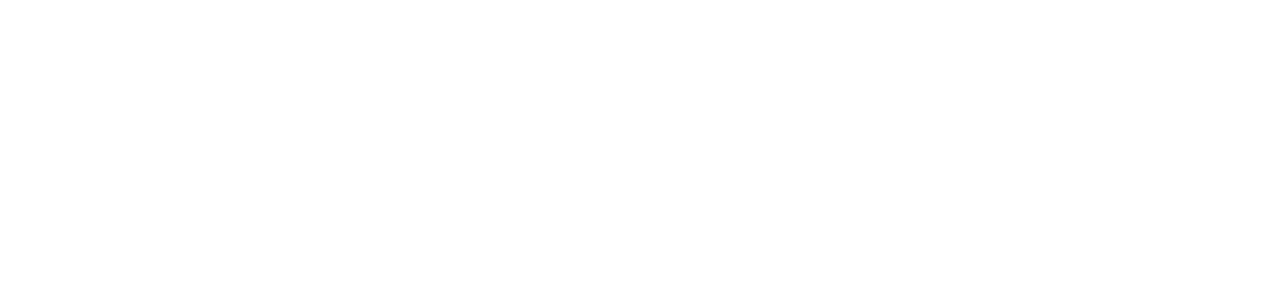
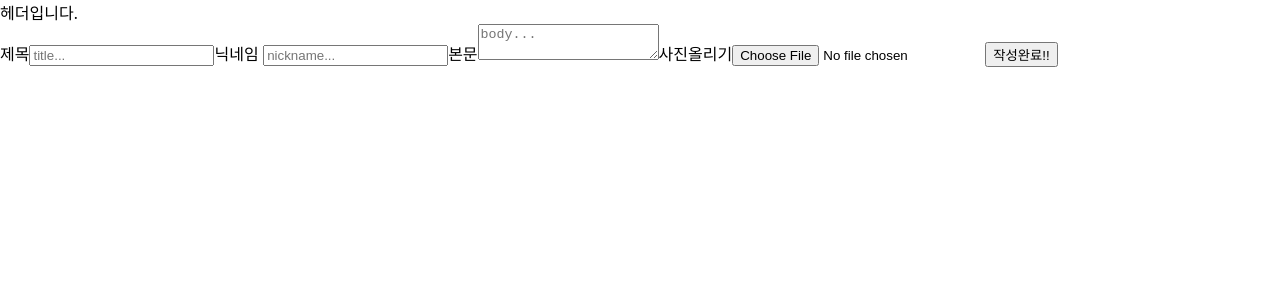
Before and after one commit to mingdolacucudas/gaebalLog, a React (Create React App) app: page /post in a window 1280 px wide. Shown: the top 300 px of the page. Built offline with nearby package versions, Linux system fonts and the light colour scheme.

Commit message:
포스트페이지뼈대완료

```diff
--- a/src/App.js
+++ b/src/App.js
@@ -1,8 +1,13 @@
 import logo from "./logo.svg";
 import "./App.css";
+import Post from "./components/pages/Post";
 
 function App() {
-  return <div></div>;
+  return (
+    <div>
+      <Post></Post>
+    </div>
+  );
 }
 
 export default App;
--- /dev/null
+++ b/src/UI/molecules/PostForm.js
@@ -0,0 +1,16 @@
+const PostForm = () => {
+  return (
+    <form>
+      <label>제목</label>
+      <input placeholder="title..." required />
+      <label>닉네임 </label>
+      <input placeholder="nickname..." required />
+      <label>본문</label>
+      <textarea placeholder="body..." required />
+      <label>사진올리기</label>
+      <input type="file" accept="image/*" />
+      <button>작성완료!!</button>
+    </form>
+  );
+};
+export default PostForm;
--- /dev/null
+++ b/src/components/pages/Post.js
@@ -0,0 +1,16 @@
+import Main from "../templates/Main";
+import PostForm from "../../UI/molecules/PostForm";
+import Header from "../templates/Header";
+
+function Post() {
+  return (
+    <>
+      <Header />
+      <Main>
+        <PostForm />
+      </Main>
+    </>
+  );
+}
+
+export default Post;
--- /dev/null
+++ b/src/components/templates/Header.js
@@ -0,0 +1,8 @@
+const Header = () => {
+  return (
+    <>
+      <div>헤더입니다.</div>
+    </>
+  );
+};
+export default Header;
--- /dev/null
+++ b/src/components/templates/Main.js
@@ -0,0 +1,8 @@
+const Main = (props) => {
+  return (
+    <>
+      <div>{props.children}</div>
+    </>
+  );
+};
+export default Main;
```
